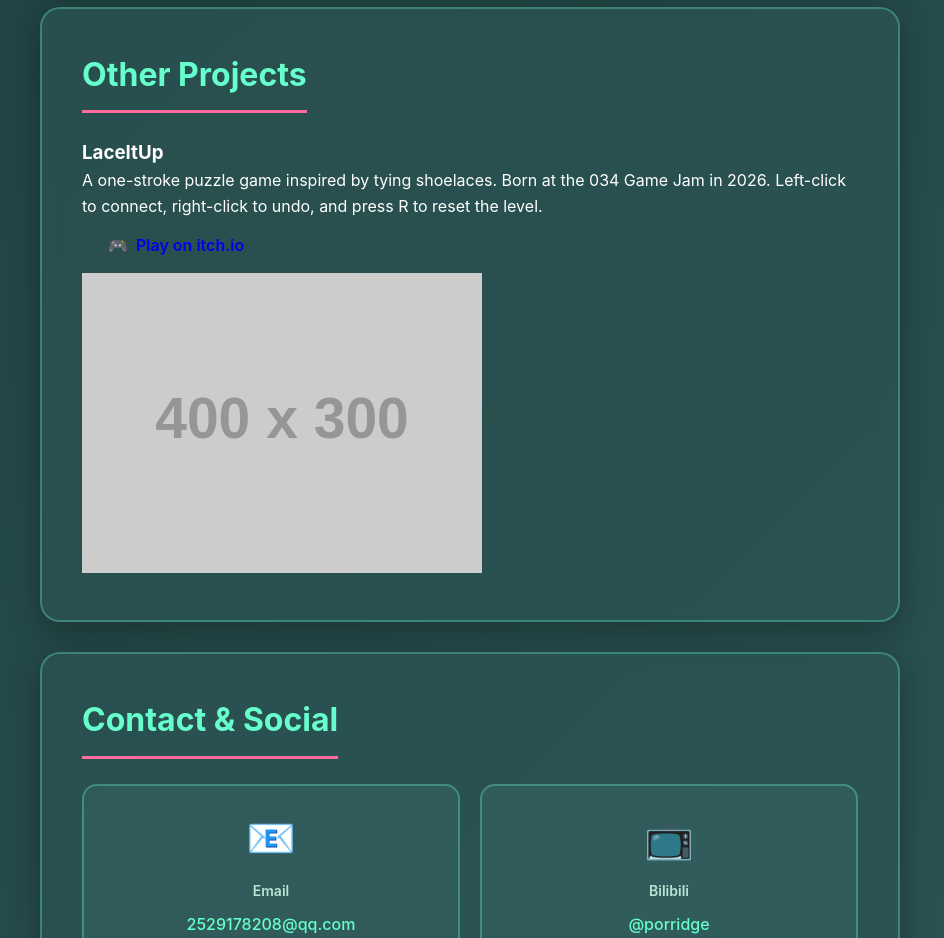
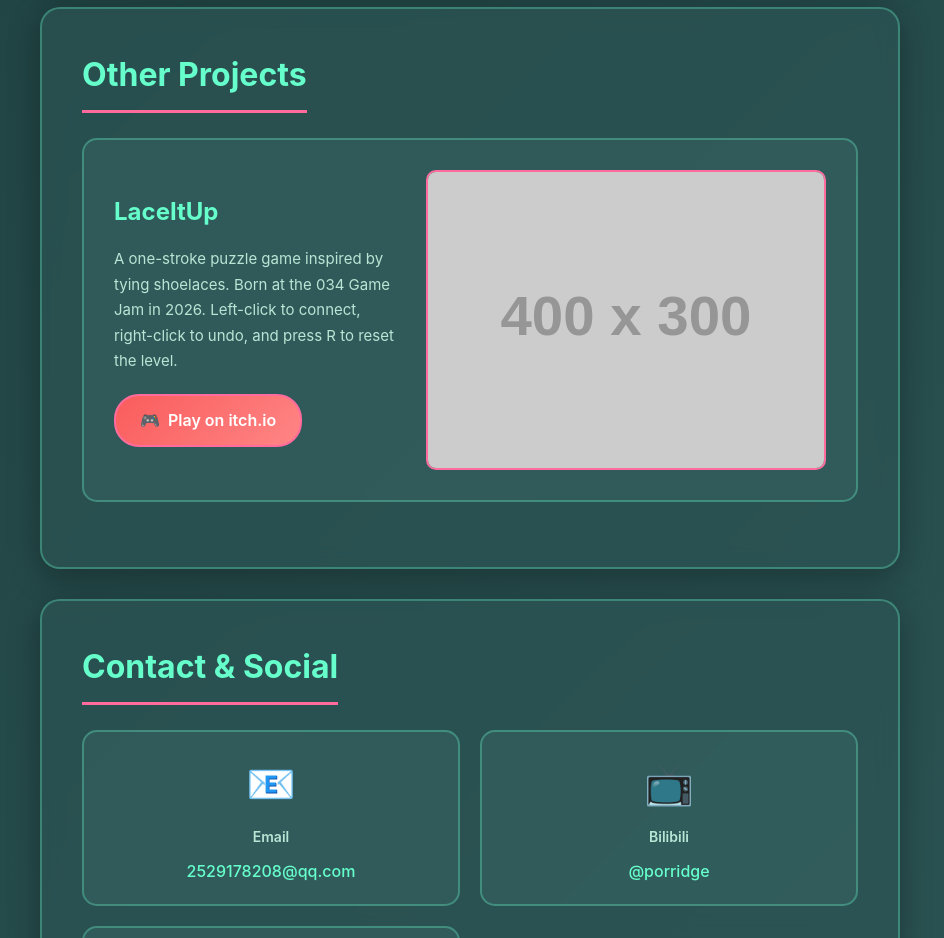
Before and after one commit to porridgefine/porridgefine.github.io, a plain HTML site: page index.html in a window 1280 px wide. Shown: the part 1300-2238 px from the top of the page, without its empty margins (170-1114 px from the left). Drawn offline with Linux system fonts and the light colour scheme; placeholder pictures from the web are drawn by us.

Commit message:
Update style.css

```diff
--- a/style.css
+++ b/style.css
@@ -259,6 +259,72 @@ section h2 {
 }
 
 /* ========================================
+   Other Projects Section
+   ======================================== */
+.other-project-item {
+    display: grid;
+    grid-template-columns: 1fr 400px;
+    gap: 30px;
+    align-items: center;
+    background: rgba(61, 107, 107, 0.4);
+    border: 2px solid var(--card-border);
+    border-radius: 15px;
+    padding: 30px;
+    margin-bottom: 25px;
+    transition: all 0.3s ease;
+}
+
+.other-project-item:hover {
+    border-color: var(--accent-orange);
+    transform: translateY(-3px);
+    box-shadow: 0 8px 25px rgba(255, 179, 102, 0.2);
+}
+
+.other-project-content h3 {
+    font-size: 24px;
+    color: var(--accent-green);
+    margin-bottom: 15px;
+}
+
+.other-project-description {
+    font-size: 15px;
+    line-height: 1.7;
+    color: var(--text-secondary);
+    margin-bottom: 20px;
+}
+
+.other-project-image {
+    width: 100%;
+    height: 300px;
+    overflow: hidden;
+    border-radius: 10px;
+    border: 2px solid var(--accent-pink);
+}
+
+.other-project-image img {
+    width: 100%;
+    height: 100%;
+    object-fit: cover;
+    transition: transform 0.3s ease;
+}
+
+.other-project-item:hover .other-project-image img {
+    transform: scale(1.05);
+}
+
+.btn-itch {
+    background: linear-gradient(135deg, #fa5c5c, #ff8585);
+    color: white;
+    border-color: var(--accent-pink);
+}
+
+.btn-itch:hover {
+    background: linear-gradient(135deg, #ff8585, #fa5c5c);
+    transform: translateY(-2px);
+    box-shadow: 0 5px 15px rgba(250, 92, 92, 0.4);
+}
+
+/* ========================================
    Contact Section
    ======================================== */
 .contact-grid {
@@ -376,6 +442,15 @@ section h2 {
     .contact-grid {
         grid-template-columns: 1fr;
     }
+
+    .other-project-item {
+        grid-template-columns: 1fr;
+        gap: 20px;
+    }
+
+    .other-project-image {
+        height: 250px;
+    }
 }
 
 @media (max-width: 480px) {
@@ -395,4 +470,8 @@ section h2 {
         width: 100%;
         justify-content: center;
     }
+
+    .other-project-image {
+        height: 200px;
+    }
 }
```
